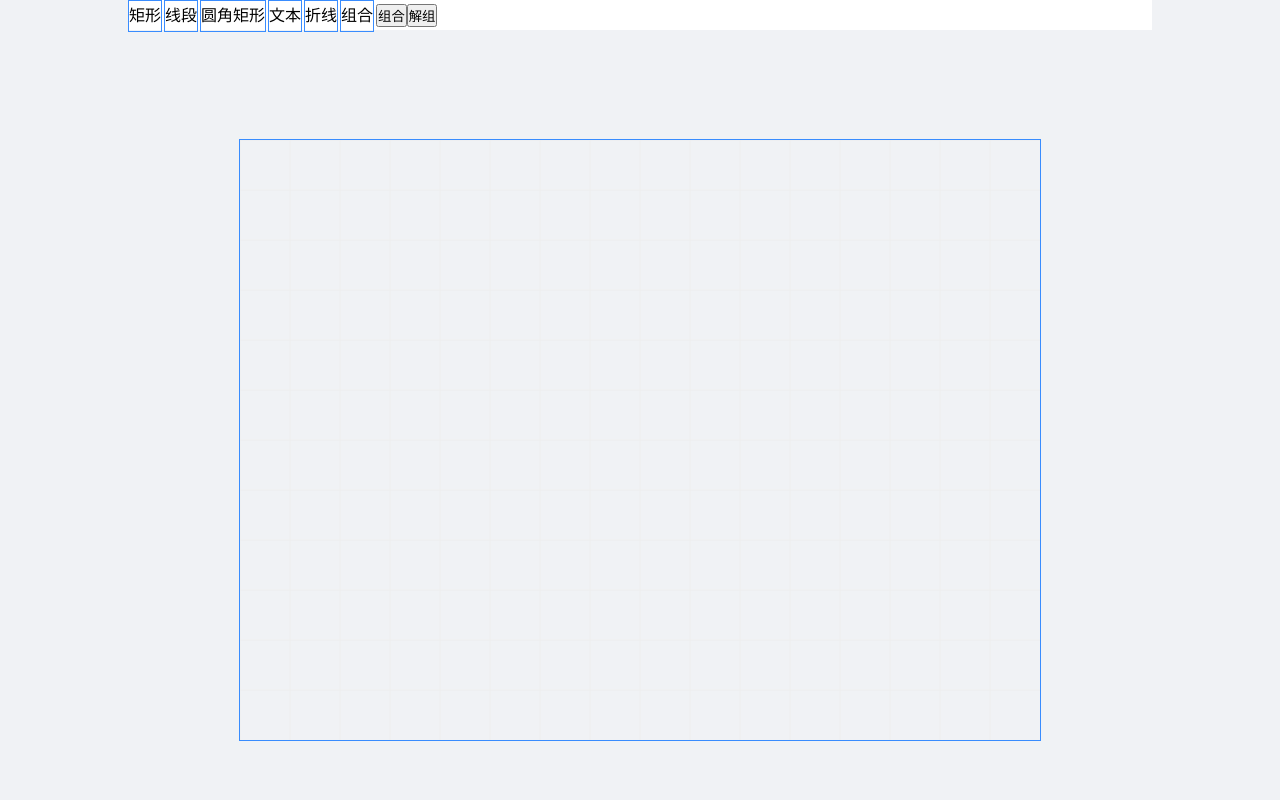
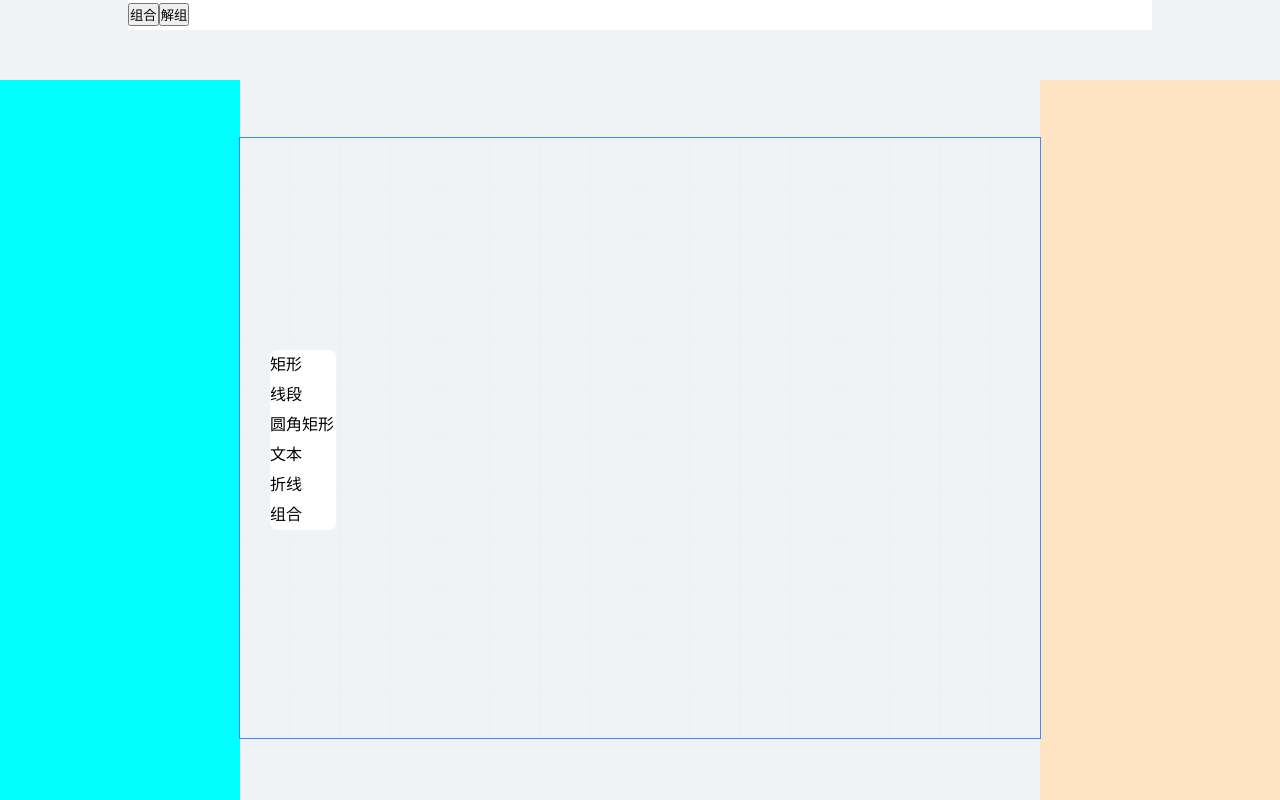
Before and after one commit to Alanisagoodboy/my-sprite-stage, a Vue app: page / in a window 1280 px wide. Built offline with nearby package versions, Linux system fonts and the light colour scheme.

Commit message:
feat: ...

```diff
--- a/package.json
+++ b/package.json
@@ -9,6 +9,7 @@
     "preview": "vite preview"
   },
   "dependencies": {
+    "roughjs": "^4.6.4",
     "vue": "^3.3.4"
   },
   "devDependencies": {
--- a/src/App.vue
+++ b/src/App.vue
@@ -2,17 +2,6 @@
   <div class="editor-container">
     <div class="header">
       <div class="header-bar">
-        <ul class="ul" @dragstart="handleDragStart">
-          <li
-            class="li"
-            v-for="(item, index) of componentList"
-            draggable
-            :data-index="index"
-          >
-            {{ item.title }}
-          </li>
-        </ul>
-
         <button @click="handleGroup">组合</button>
         <button @click="handleCancelGroup">解组</button>
       </div>
@@ -20,7 +9,24 @@
     <div class="content">
       <div class="left"></div>
       <div class="center">
-        <Stage :width="stage.width" :height="stage.height">
+        <ul class="ul" @dragstart="handleDragStart">
+          <li
+            class="li"
+            v-for="item of componentList"
+            :draggable="true"
+            :data-index="item.name"
+          >
+            {{ item.title }}
+          </li>
+        </ul>
+        <div>
+          <Stage
+            ref="stageRef"
+            :width="stage.width"
+            :height="stage.height"
+            @drop="handleDrop"
+            @dragover="handleDragOver"
+          >
             <!-- 网格线 -->
             <GridLines
               :width="stage.width"
@@ -66,6 +72,7 @@
             />
           </Stage>
         </div>
+      </div>
       <div class="right"></div>
     </div>
   </div>
@@ -85,11 +92,15 @@ import { ref, shallowRef, provide, reactive } from "vue";
 
 import { default_sprite_data } from "./components/meta-data/index";
 
+// import { getCoordinateInStage } from "../../"
+
 import {
+  ICoordinate,
   ISprite,
   ISpriteMeta,
   SPRITE_NAME,
 } from "./components/meta-data/types";
+import { getCoordinateInStage } from "./utils";
 
 const componentList = Object.values(default_sprite_data).map((m) => {
   return {
@@ -103,6 +114,8 @@ const stage = reactive({
   width: 800,
   height: 600,
 });
+
+const stageRef = ref<InstanceType<typeof Stage> | null>(null);
 // 精灵列表
 const spriteList = ref<ISprite[]>([]);
 // 活跃（被选中）状态的精灵列表
@@ -129,30 +142,57 @@ function registerSprite(spriteMeta: ISpriteMeta) {
   registerSpriteMetaMap.value[spriteMeta.type] = spriteMeta;
 }
 
-function handleDragStart (e: DragEvent) {
-  if (e instanceof HTMLElement) {
-    e.dataTransfer.setData('index', e.target.dataset.index)
+// 选取拖拽精灵
+function handleDragStart(e: DragEvent) {
+  // if (e instanceof HTMLElement) {
+  e.dataTransfer.setData("index", e.target.dataset.index);
+  // }
 }
 
+function handleDragOver(e: DragEvent) {
+  e.preventDefault();
+}
+
+// 放入精灵到舞台
+function handleDrop(e: DragEvent) {
+  e.preventDefault();
+  e.stopPropagation();
+  console.log(e, "e.dataTransfer");
+
+  const name = e.dataTransfer.getData("index") as SPRITE_NAME;
+  console.log(name, "kkk");
+
+  addSpriteToStage({
+    name,
+    point: {
+      x: e.clientX,
+      y: e.clientY,
+    },
+  });
 }
 
 /**
  * 添加精灵到画布
  * @param {ISprite | ISprite[]} sprite
  */
-function addSpriteToStage({ name }: { name: SPRITE_NAME }) {
+function addSpriteToStage({
+  name,
+  point,
+}: {
+  name: SPRITE_NAME;
+  point: ICoordinate;
+}) {
   const spriteMeta = default_sprite_data[name];
-  console.log(spriteMeta, "spriteMeta");
-
   registerSprite(spriteMeta);
-
   const sprite = spriteMeta.createInitData();
-  // if (Array.isArray(sprite)) {
-  //   // spriteList.push(...sprite);
-  // } else {
+  const _point = getCoordinateInStage(
+    stageRef.value!.svgRef as HTMLElement,
+    point
+  );
+  sprite.boundingBox.x = _point.x;
+  sprite.boundingBox.y = _point.y;
   spriteList.value.push(sprite);
   activeSpriteList.value = [sprite];
-  // }
 }
 
 /**
@@ -321,11 +361,20 @@ body {
 }
 
 .ul {
-  display: inline-flex;
-  align-items: center;
+  /* display: inline-flex; */
+  /* align-items: center; */
+
+  user-select: none;
+
+  position: absolute;
+  background-color: #fff;
+  border-radius: 8px;
+
+  left: 30px;
 }
 .li {
-  border: 1px solid #398cfe;
+  height: 30px;
+  line-height: 30px;
   list-style: none;
   margin-right: 2px;
   cursor: grab;
@@ -346,17 +395,28 @@ body {
   display: flex;
   justify-content: center;
   align-items: center;
+
+  position: relative;
 }
 
 .left {
-  /* background-color: aqua; */
+  background-color: aqua;
   width: 300px;
   height: 100%;
 }
 
 .right {
-  /* background-color: bisque; */
+  background-color: bisque;
   width: 300px;
   height: 100%;
 }
+
+/* rect {
+  animation: draw 3s infinite;
+}
+@keyframes draw {
+  0% { stroke-dasharray: 0, 100; }
+  50% { stroke-dasharray: 50, 50; }
+  100% { stroke-dasharray: 100, 100; }
+}   */
 </style>
--- a/src/components/stage/index.vue
+++ b/src/components/stage/index.vue
@@ -13,6 +13,7 @@
 </template>
 <script setup lang="ts">
 import { ref, provide } from "vue";
+
 defineOptions({
   name: "stage-page",
 });
@@ -24,6 +25,7 @@ defineProps({
 const svgRef = ref<HTMLElement | null>(null);
 
 provide("svgRef", svgRef);
+defineExpose({ svgRef });
 </script>
 
 <style lang="scss" scoped></style>
--- a/src/utils/index.ts
+++ b/src/utils/index.ts
@@ -1,3 +1,4 @@
+import { ICoordinate } from "./../components/meta-data/types";
 import {
   IBoundingBox,
   ICoordinate,
@@ -434,8 +435,7 @@ export function getSelectList({ id, activeList, allList }: any) {
     if (findInAll) {
       target = [findInAll];
     }
-    console.log(findInAll, 'findInAll');
-
+    console.log(findInAll, "findInAll");
   }
 
   return {
@@ -450,7 +450,7 @@ export function getSelectList({ id, activeList, allList }: any) {
  * @param id
  * @returns
  */
-function findRootIdItem(treeArr, id) {
+function findRootIdItem(treeArr: ISprite[], id: string) {
   let currentLevel = -1;
   for (let i = 0; i < treeArr.length; i++) {
     const current = treeArr[i];
@@ -472,6 +472,20 @@ function findRootIdItem(treeArr, id) {
   }
   // 如果没有找到，返回null
   return null;
+}
+
+/**
+ *
+ * @param el 舞台dom
+ * @param point 鼠标位置
+ * @returns 在舞台上的坐标
+ */
+export function getCoordinateInStage(el: HTMLElement, point: ICoordinate) {
+  const rect = el.getBoundingClientRect();
+  return {
+    x: point.x - rect.x,
+    y: point.y - rect.y,
+  };
 }
 
 function getLength(x: number, y: number): number {
```
Also changed, not shown: index.html (+7 -0 lines), 1 other file (tests, documents, lock files or other folders). Lines whose indentation alone changed are shown as unchanged.
